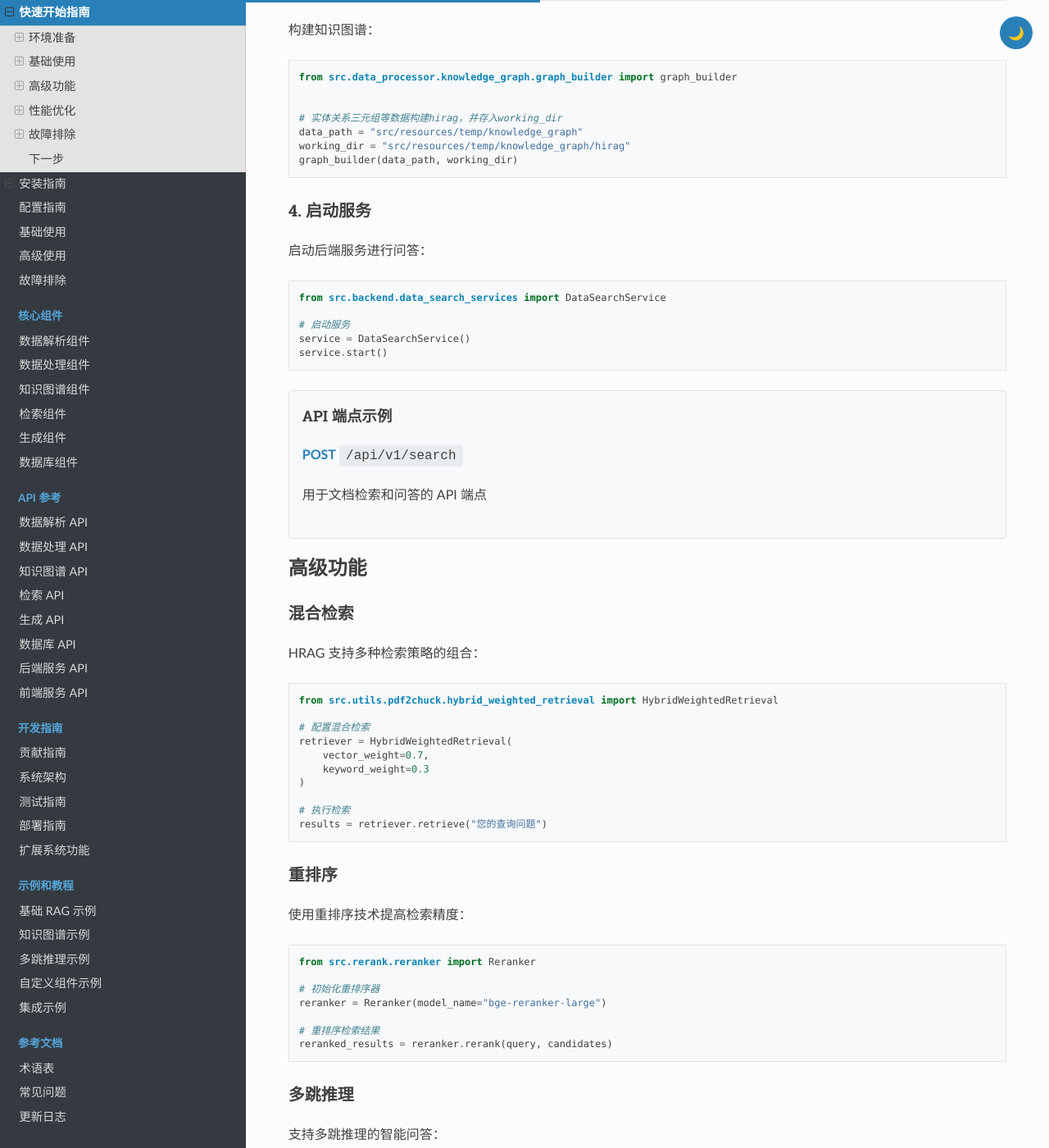
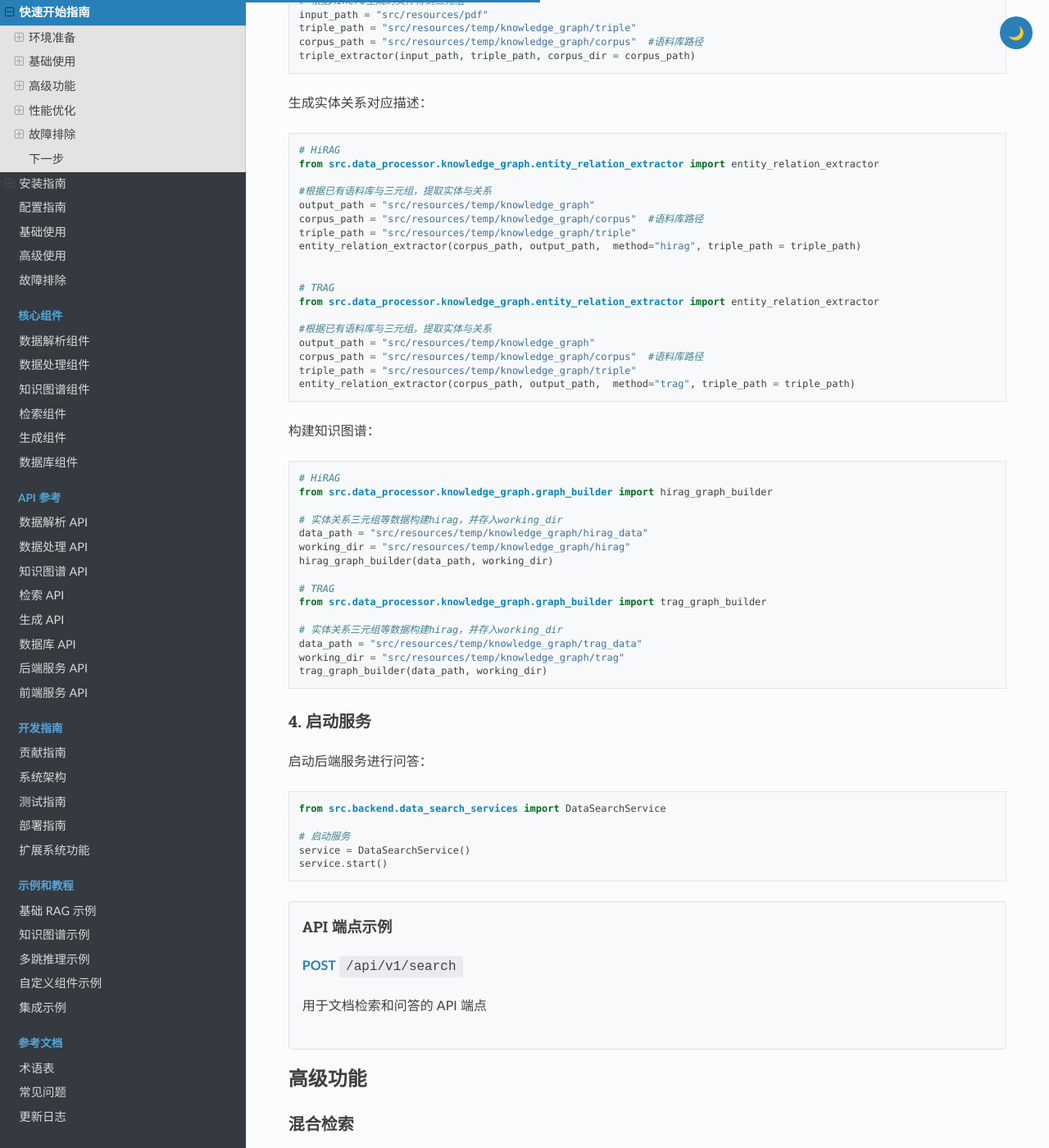
Before and after one commit to HetaTeam/Heta-docs, a Sphinx documentation site: the page built from source/quickstart.rst, in a window 1280 px wide and 1400 px high, scrolled down 3329 px. Shown: the whole window at 82% size. Built offline with Sphinx 7.4.7 and the Read the Docs theme 3.1.0, drawn with Linux system fonts in a browser that asks for light colours; some of the changed text lies outside the part shown.

Commit message:
0715 合并

```diff
--- a/source/quickstart.rst
+++ b/source/quickstart.rst
@@ -28,14 +28,20 @@
 
    .. code-block:: bash
 
-      conda create -n h-rag python=3.10
-      conda activate h-rag
+      # 安装 uv
+      pip install --upgrade pip
+      pip install uv
+
+      # 使用 uv 创建 h-rag 环境并激活环境
+      uv venv h-rag --python=3.10
+      source h-rag/bin/activate  # On Unix/macOS
+      h-rag\Scripts\activate     # On Windows
 
 2. **安装依赖**
 
    .. code-block:: bash
 
-      pip install -r requirements.txt
+      uv pip install -e ".[dev]"
 
 3. **验证安装**
 
@@ -43,6 +49,7 @@
 
       python -c "import torch; print('PyTorch version:', torch.__version__)"
       python -c "import transformers; print('Transformers version:', transformers.__version__)"
+
 
 .. note::
    如果您在安装过程中遇到问题，请查看 :ref:`troubleshooting` 章节。
@@ -156,7 +163,10 @@ HRAG 支持两种文档解析方法：MinerU 和 Docling。
 3. 知识图谱构建
 ^^^^^^^^^^^^^^^^
 
-构建实体关系：
+知识图谱构建提供 HiRAG 与 TRAG 两种方法。两种方法均由：构建实体关系三元组、生成实体关系对应描述、构建知识图谱三部分组成，其中共用同一个构建实体关系三元组方法。
+
+
+构建实体关系三元组：
 
 .. code-block:: python
 
@@ -168,22 +178,50 @@ HRAG 支持两种文档解析方法：MinerU 和 Docling。
     corpus_path = "src/resources/temp/knowledge_graph/corpus"  #语料库路径
     triple_extractor(input_path, triple_path, corpus_dir = corpus_path)
 
+
+生成实体关系对应描述：
+
+.. code-block:: python
+
+    # HiRAG
     from src.data_processor.knowledge_graph.entity_relation_extractor import entity_relation_extractor
+
     #根据已有语料库与三元组，提取实体与关系
     output_path = "src/resources/temp/knowledge_graph"
-    entity_relation_extractor(corpus_path, output_path,  gpu_num = 1, triple_path = triple_path)
+    corpus_path = "src/resources/temp/knowledge_graph/corpus"  #语料库路径
+    triple_path = "src/resources/temp/knowledge_graph/triple"
+    entity_relation_extractor(corpus_path, output_path,  method="hirag", triple_path = triple_path)
+
+
+    # TRAG
+    from src.data_processor.knowledge_graph.entity_relation_extractor import entity_relation_extractor
+
+    #根据已有语料库与三元组，提取实体与关系
+    output_path = "src/resources/temp/knowledge_graph"
+    corpus_path = "src/resources/temp/knowledge_graph/corpus"  #语料库路径
+    triple_path = "src/resources/temp/knowledge_graph/triple"
+    entity_relation_extractor(corpus_path, output_path,  method="trag", triple_path = triple_path)
+
 
 构建知识图谱：
 
 .. code-block:: python
 
-    from src.data_processor.knowledge_graph.graph_builder import graph_builder
-
+    # HiRAG
+    from src.data_processor.knowledge_graph.graph_builder import hirag_graph_builder
 
     # 实体关系三元组等数据构建hirag，并存入working_dir
-    data_path = "src/resources/temp/knowledge_graph"
+    data_path = "src/resources/temp/knowledge_graph/hirag_data"
     working_dir = "src/resources/temp/knowledge_graph/hirag"
-    graph_builder(data_path, working_dir)
+    hirag_graph_builder(data_path, working_dir)
+
+    # TRAG
+    from src.data_processor.knowledge_graph.graph_builder import trag_graph_builder
+
+    # 实体关系三元组等数据构建hirag，并存入working_dir
+    data_path = "src/resources/temp/knowledge_graph/trag_data"
+    working_dir = "src/resources/temp/knowledge_graph/trag"
+    trag_graph_builder(data_path, working_dir)
 
 
 4. 启动服务
@@ -215,33 +253,46 @@ HRAG 支持两种文档解析方法：MinerU 和 Docling。
 
 HRAG 支持多种检索策略的组合：
 
-.. code-block:: python
+.. code-block:: bash
 
-    from src.utils.pdf2chuck.hybrid_weighted_retrieval import HybridWeightedRetrieval
+    # 单条测试
+    python tests/hybrid_retrieval/test_hybrid_weighted_retrieval.py \
+        --single \
+        --company_name "Downer EDI Limited" \
+        --query "Did Downer EDI Limited announce a share buyback plan in the annual report? If there is no mention, return False." \
+        --alpha 0.5 \
+        --top_k 14 \
+        --root_path src/resources/data
 
-    # 配置混合检索
-    retriever = HybridWeightedRetrieval(
-        vector_weight=0.7,
-        keyword_weight=0.3
-    )
+    # 批量评测
+    python tests/hybrid_retrieval/test_hybrid_weighted_retrieval.py --alpha 0.5 --top_k 14
 
-    # 执行检索
-    results = retriever.retrieve("您的查询问题")
 
 重排序
 ^^^^^^^^^^^^^^^^
 
 使用重排序技术提高检索精度：
 
-.. code-block:: python
+下载相关模型以及详细的使用方法，请查看 :ref:`rerank` 章节。
 
-    from src.rerank.reranker import Reranker
+.. code-block:: bash
 
-    # 初始化重排序器
-    reranker = Reranker(model_name="bge-reranker-large")
 
-    # 重排序检索结果
-    reranked_results = reranker.rerank(query, candidates)
+    # 从 huggingface 中下载模型进行重排序
+    # 使用 bge-reranker-large 模型进行重排序
+    python tests/rerank/test_rerank_huggingface.py \
+        --root_path src/resources/data \
+        --parent_document_retrieval \
+        --top_n_retrieval 14 \
+        --vector_db milvus
+
+    # 使用 VLLM 部署的模型进行重排序
+    python tests/rerank/test_rerank_VLLM.py \
+        --root_path src/resources/data \
+        --parent_document_retrieval \
+        --top_n_retrieval 14 \
+        --vector_db milvus
+
 
 多跳推理
 ^^^^^^^^^^^^^^^^
```
Also changed, not shown: source/examples/rerank.rst (added, +122 -0 lines), source/installation.rst (+9 -3 lines).
